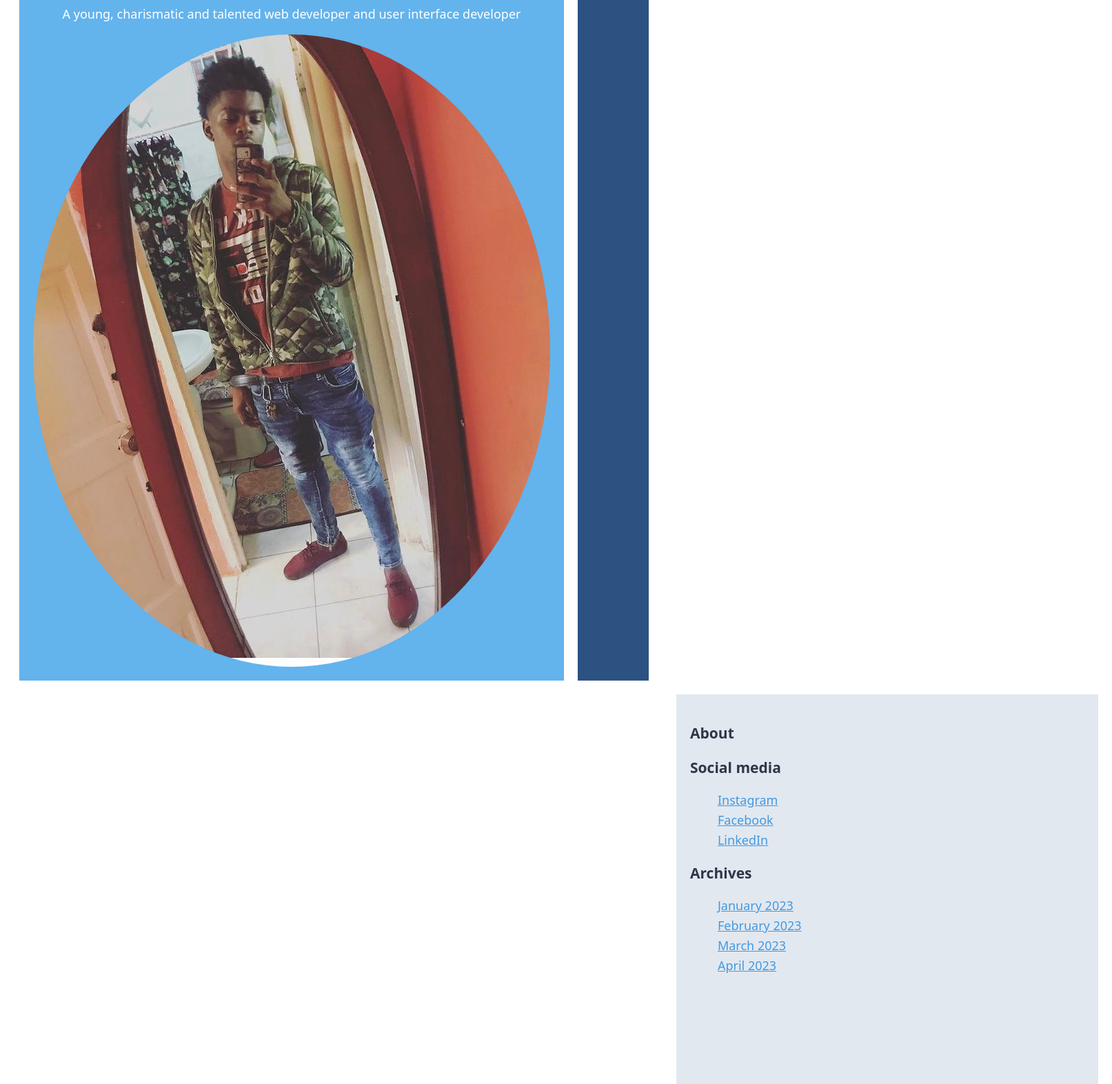
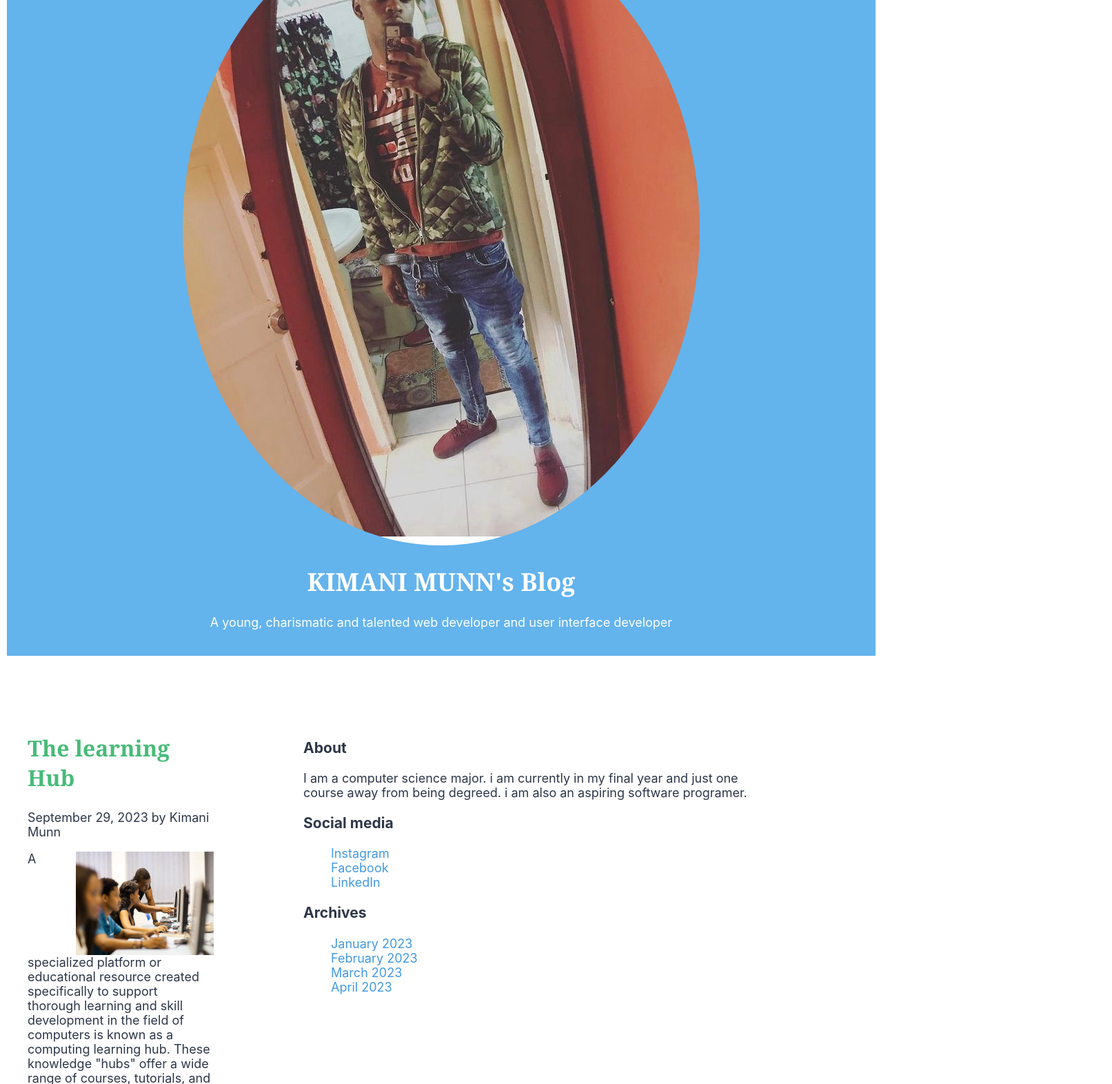
Before and after one commit to kimani-19/info2180-lab2, a plain HTML site: page index.html in a window 1280 px wide. Shown: the part 155-1727 px from the top of the page at 69% size, 1613 px wide, since content can reach past the window. Drawn offline with Linux system fonts and the light colour scheme.

Commit message:
index.html, styles.css

```diff
--- a/index.html
+++ b/index.html
@@ -4,23 +4,29 @@
     <meta charset="UTF-8" />
     <meta name="viewport" content="width=device-width, initial-scale=1.0" />
     <title>INFO2180 Lab 2</title>
-    <link rel="stylesheet" type="text/css" href="styles.css" />
+    <link rel="stylesheet" href="styles.css" />
   </head>
   <body>
     <div class="container">
       <header>
+        <img src="kimani19.jpg" alt="MY Picture" id="profile-image" />
         <h1>KIMANI MUNN's Blog</h1>
         <p>
           A young, charismatic and talented web developer and user interface
           developer
         </p>
-        <img src="kimani19.jpg" alt="MY Picture" id="profile-image" />
       </header>
       <main>
         <article>
-          <h2>The Hub</h2>
+          <h2>The learning Hub</h2>
           <p>September 29, 2023 by Kimani Munn</p>
-          <img src="learninghub.jpg" alt="all about learning" />
+          <img
+            src="learninghub.jpg"
+            alt="all about learning"
+            class="img-right"
+            width="200"
+            height="150"
+          />
           <p>
             A specialized platform or educational resource created specifically
             to support thorough learning and skill development in the field of
@@ -46,19 +52,46 @@
             computing is dynamic and always expanding.
           </p>
         </article>
+
         <article>
-          <h2>LOVE</h2>
+          <h2>Passion for sports</h2>
           <p>September 30, 2023 by Kimani Munn</p>
-          <img src="" alt="" />
-          <p></p>
-          <p></p>
+          <img
+            src="passionforsports.jpg"
+            alt="all about sports"
+            class="img-left"
+            width="250"
+            height="200"
+          />
+          <p>
+            Sports have always been my greatest source of excitement and joy.
+            Whether it's the adrenaline rush of a competitive match, the thrill
+            of witnessing a game-winning goal, or the simple pleasure of staying
+            active, my passion for sports runs deep. It's more than just a
+            pastime; it's a way of life that keeps me engaged, both physically
+            and mentally, and provides valuable life lessons about teamwork,
+            perseverance, and the pursuit of excellence.
+          </p>
+          <p>
+            The world of sports is where I find my inspiration and motivation.
+            From the intense rivalries on the basketball court to the strategic
+            brilliance of chess, I've always been drawn to the diversity of
+            sports and games. My passion for sports fuels my desire to
+            constantly improve, learn, and share the enthusiasm with others.
+            Whether I'm playing, watching, or discussing sports, it's a
+            never-ending journey that brings people together and teaches us the
+            value of discipline and dedication.
+          </p>
         </article>
-        <!-- This will contain your blog posts -->
       </main>
       <aside>
         <section>
           <h3>About</h3>
-          <p></p>
+          <p>
+            I am a computer science major. i am currently in my final year and
+            just one course away from being degreed. i am also an aspiring
+            software programer.
+          </p>
         </section>
         <section>
           <h3>Social media</h3>
@@ -77,7 +110,6 @@
             <li><a href="#">April 2023</a></li>
           </ul>
         </section>
-        <!-- This will be your sidebar -->
       </aside>
       <footer>
         <p>Copyright &copy; 2023, Kimani Munn</p>
--- a/styles.css
+++ b/styles.css
@@ -1,4 +1,4 @@
-body{
+/*body{
     font-size:18px;
     color: #2D3748;
     font-family: system-ui, -apple-system, BlinkMacSystemFont, 'Segoe UI', Roboto, Oxygen, Ubuntu, Cantarell, 'Open Sans', 'Helvetica Neue', sans-serif;
@@ -78,11 +78,19 @@ ul li{
 ul li a{
     color: #4299E1;
 }
-/*profile image*/
+
+.img-left{
+    float: left;
+    text-wrap: 5px;
+    padding: 9px;
+    gap: 16px;
+}
+
 #profile-image {
+    position: relative;
     border-radius: 50%;
 }
-/*css grid layout*/
+
 body{
     display: grid;
     grid-template-areas:
@@ -91,4 +99,99 @@ body{
     "footer";
     grid-template-rows: auto 1fr auto;
     min-height: 100vh;
+}*/
+
+.container{
+   height: 100vh;
+   display: grid;
+   grid-template-columns: 1fr;
+   grid-template-rows: auto 1fr 1fr auto;
+   grid-template-areas: 'header'
+   'main'
+   'aside'
+   'footer' ;
+   margin: 1px;
+   padding: 1px;
+   grid-gap: 55px;
 }
+.container header{
+   display: flexbox;
+   grid-area: header;
+   position: relative;
+   text-align: center;
+   grid-row:1;
+   grid-column:1/5;
+   -webkit-text-fill-color: #FFFFFF;
+   background-color: #63B3ED;
+   padding: 20px 20px;
+}
+h1{
+   font-size: 36px;
+   font-family: Georgia, 'Times New Roman', Times, serif;
+}
+#profile-image{
+   position:relative;
+   border-radius: 50%;
+}
+main h2{
+   grid-area: main;
+   font-size:32px;
+   color: #48BB78;
+   font-family: Georgia, 'Times New Roman', Times, serif;
+}
+main{
+   margin: 30px;
+}
+body {
+   font-size: 18px;
+   color: #2D3748;
+   font-family: '-apple-system', 'BlinkMacSystemFont', "Segoe UI", 'Roboto', "Helvetica Neue", Arial, "Noto Sans", sans-serif;
+}
+aside{
+   margin: 35px;
+   padding: 10px;
+}
+
+.img-right{
+   float: right;
+}
+.img-left{
+   float: left;
+   text-wrap: 5px;
+   padding: 10px;
+   gap: 15px;
+}
+.About{
+   background-color: #E2E8F0;
+   padding: 20px;
+   max-width: 300px;
+}
+h2{
+   color:#000000;
+}
+.SMTitle,.Arch{
+   color:  #48BB78;
+}
+li a {
+   color:#4299E1;
+   text-decoration: none;
+   list-style-type: none;
+}
+ul {
+   color: #4299E1;
+   list-style-type: none;
+   text-decoration: none;
+}
+
+.container footer{
+   display:flexbox;
+   grid-area: footer;
+   grid-row:3;
+   grid-column:1/5;
+   background-color: #2C5282;
+   color: #FFFFFF;
+   text-align: center;
+   padding: 10px;
+   text-align:center;
+   clear: both;
+}
```
Also changed, not shown: passionforsports.jpg (added).
